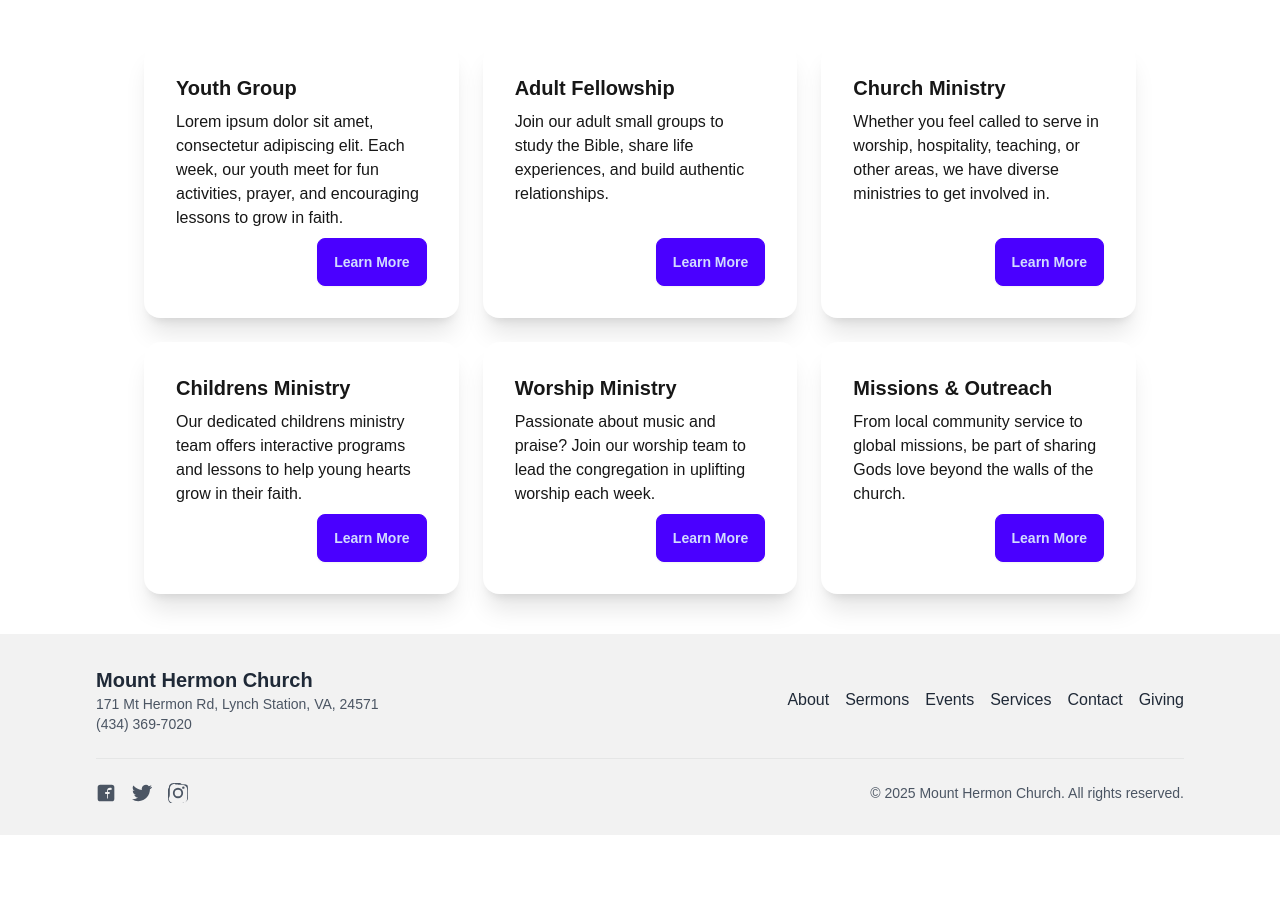
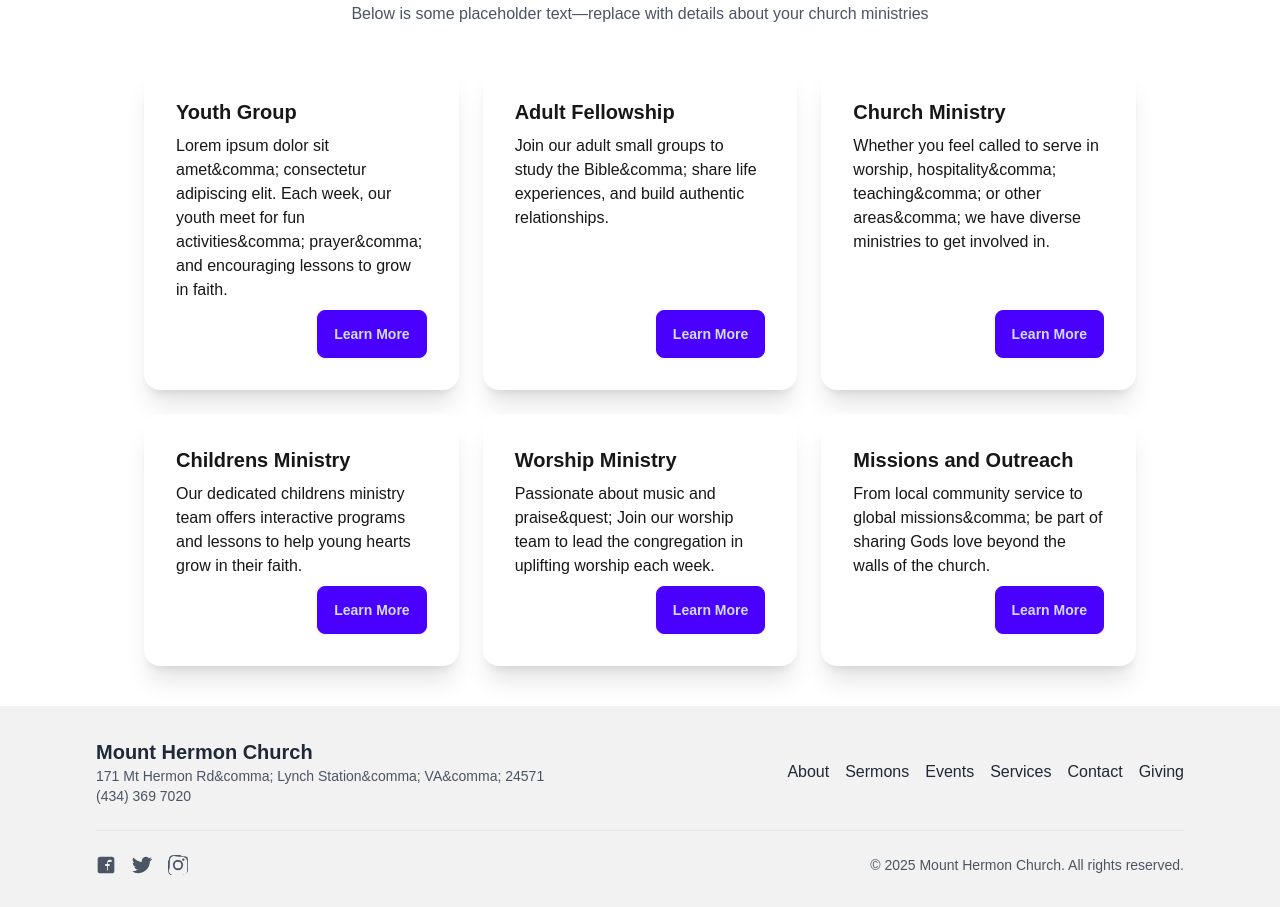
Before and after one commit to BiziLife/MtHermon, a Next.js app: page /Services in a window 1280 px wide. Shown: the part 567-1474 px from the top of the page. Before the commit the page ends 1402 px from the top, so only its background shows below. Built offline with nearby package versions, Linux system fonts and the light colour scheme.

Commit message:
fixed bugs that resulted in no build

```diff
--- a/app/Contact/page.tsx
+++ b/app/Contact/page.tsx
@@ -18,7 +18,7 @@ export default function ContactPage() {
             <div className="max-w-xl">
                 <h1 className="mb-5 text-5xl font-bold">Get in Touch</h1>
                 <p className="mb-5">
-                We love to hear from you! Reach out with questions, prayer requests,
+                We love to hear from you! Reach out with questions&comma;  prayer requests&comma;
                 or learn more about upcoming events at Mount Hermon Church.
                 </p>
             </div>
@@ -30,7 +30,7 @@ export default function ContactPage() {
             <div className="text-center mb-8">
             <h2 className="text-3xl font-semibold">Contact Us</h2>
             <p className="text-gray-600 mt-2">
-                Fill out the form below, and we will respond as soon as possible.
+                Fill out the form below&comma;  and we will respond as soon as possible.
             </p>
             </div>
 
--- a/app/Events/page.tsx
+++ b/app/Events/page.tsx
@@ -40,8 +40,8 @@ export default function EventsPage() {
           <div className="max-w-2xl mx-auto">
             <h1 className="mb-5 text-5xl font-bold">Upcoming Events</h1>
             <p className="mb-5 text-lg">
-              Stay connected and get involved in our upcoming gatherings,
-              workshops, and outreach opportunities.
+              Stay connected and get involved in our upcoming gatherings&comma;
+              workshops&comma;  and outreach opportunities.
             </p>
           </div>
         </div>
@@ -72,10 +72,10 @@ export default function EventsPage() {
                 <div className="card-body">
                   <h3 className="card-title text-xl font-bold">{event.title}</h3>
                   <p className="text-gray-600">
-                    <span className="font-semibold">Date:</span> {event.date}
+                    <span className="font-semibold">Date</span> {event.date}
                   </p>
                   <p className="text-gray-600">
-                    <span className="font-semibold">Location:</span> {event.location}
+                    <span className="font-semibold">Location</span> {event.location}
                   </p>
                   <p className="mt-2 text-gray-700">{event.description}</p>
                   <div className="card-actions justify-end mt-4">
--- a/app/Giving/page.tsx
+++ b/app/Giving/page.tsx
@@ -50,7 +50,7 @@ export default function GivingPage() {
               <div className="card-body">
                 <h3 className="card-title text-xl font-semibold">Online Giving</h3>
                 <p className="text-gray-700">
-                  Give securely through our online portal. It is fast, easy, and
+                  Give securely through our online portal. It is fast&comma;  easy&comma;  and
                   accessible from anywhere.
                 </p>
                 <div className="card-actions justify-end">
@@ -72,7 +72,7 @@ export default function GivingPage() {
                 <h3 className="card-title text-xl font-semibold">Text to Give</h3>
                 <p className="text-gray-700">
                   Simply text the amount you would like to give to our dedicated number.
-                  After a quick setup, it is as easy as sending a text.
+                  After a quick setup&comma;  it is as easy as sending a text.
                 </p>
                 <div className="card-actions justify-end">
                   <button
@@ -89,9 +89,9 @@ export default function GivingPage() {
             {/* Card #3: Checks & In-Person */}
             <div className="card bg-base-100 shadow-xl">
               <div className="card-body">
-                <h3 className="card-title text-xl font-semibold">Checks and In-Person</h3>
+                <h3 className="card-title text-xl font-semibold">Checks and In Person</h3>
                 <p className="text-gray-700">
-                  Prefer to give by check or in-person? You can drop off your
+                  Prefer to give by check or in-person&quest; You can drop off your
                   offering during service or mail it to our church office.
                 </p>
                 <div className="card-actions justify-end">
@@ -114,12 +114,12 @@ export default function GivingPage() {
             <h2 className="text-2xl font-semibold mb-4">Why We Give</h2>
             <p className="text-gray-700 leading-relaxed">
               Giving is part of our worship to God. It is an expression of our
-              gratitude and trust, and a way to invest in the work that God is
+              gratitude and trust&comma;  and a way to invest in the work that God is
               doing in our community and around the world.
             </p>
             <p className="text-gray-700 mt-4 leading-relaxed">
-              Your faithful giving supports church ministries, outreach efforts,
-              missions, and day-to-day operations, helping us bring the light
+              Your faithful giving supports church ministries&comma;  outreach efforts&comma;
+              missions&comma;  and day to day operations&comma;  helping us bring the light
               of the gospel to those in need.
             </p>
           </div>
--- a/app/Services/page.tsx
+++ b/app/Services/page.tsx
@@ -15,7 +15,7 @@ export default function ServicesPage() {
             <div className="max-w-xl">
                 <h1 className="mb-5 text-5xl font-bold">Our Ministries & Services</h1>
                 <p className="mb-5">
-                Whether you are a student, a parent, or simply seeking fellowship,
+                Whether you are a student a parent&comma; or simply seeking fellowship&comma;
                 Mount Hermon Church offers groups and ministries for every stage of life.
                 </p>
                 <button className="btn btn-primary">Join Us</button>
@@ -27,9 +27,7 @@ export default function ServicesPage() {
         <section className="max-w-5xl mx-auto px-4">
             <div className="text-center mb-10">
             <h2 className="text-3xl font-semibold">Explore Our Ministries</h2>
-            <p className="text-gray-600 mt-2">
-                Below is some placeholder text—replace with details about your church ministries!
-            </p>
+            <p className="text-gray-600 mt-2">Below is some placeholder text—replace with details about your church ministries</p>
             </div>
 
             <div className="grid gap-6 sm:grid-cols-2 lg:grid-cols-3">
@@ -38,8 +36,8 @@ export default function ServicesPage() {
                 <div className="card-body">
                 <h3 className="card-title text-xl font-bold">Youth Group</h3>
                 <p>
-                    Lorem ipsum dolor sit amet, consectetur adipiscing elit.
-                    Each week, our youth meet for fun activities, prayer,
+                    Lorem ipsum dolor sit amet&comma; consectetur adipiscing elit.
+                    Each week, our youth meet for fun activities&comma; prayer&comma;
                     and encouraging lessons to grow in faith.
                 </p>
                 <div className="card-actions justify-end">
@@ -53,7 +51,7 @@ export default function ServicesPage() {
                 <div className="card-body">
                 <h3 className="card-title text-xl font-bold">Adult Fellowship</h3>
                 <p>
-                    Join our adult small groups to study the Bible,
+                    Join our adult small groups to study the Bible&comma;
                     share life experiences, and build authentic relationships.
                 </p>
                 <div className="card-actions justify-end">
@@ -67,8 +65,8 @@ export default function ServicesPage() {
                 <div className="card-body">
                 <h3 className="card-title text-xl font-bold">Church Ministry</h3>
                 <p>
-                    Whether you feel called to serve in worship, hospitality,
-                    teaching, or other areas, we have diverse ministries to get involved in.
+                    Whether you feel called to serve in worship, hospitality&comma;
+                    teaching&comma; or other areas&comma; we have diverse ministries to get involved in.
                 </p>
                 <div className="card-actions justify-end">
                     <button className="btn btn-primary">Learn More</button>
@@ -95,7 +93,7 @@ export default function ServicesPage() {
                 <div className="card-body">
                 <h3 className="card-title text-xl font-bold">Worship Ministry</h3>
                 <p>
-                    Passionate about music and praise? Join our worship team to lead the congregation
+                    Passionate about music and praise&quest; Join our worship team to lead the congregation
                     in uplifting worship each week.
                 </p>
                 <div className="card-actions justify-end">
@@ -107,9 +105,9 @@ export default function ServicesPage() {
             {/* Missions or Outreach (Optional) */}
             <div className="card bg-base-100 shadow-xl">
                 <div className="card-body">
-                <h3 className="card-title text-xl font-bold">Missions & Outreach</h3>
+                <h3 className="card-title text-xl font-bold">Missions and Outreach</h3>
                 <p>
-                    From local community service to global missions,
+                    From local community service to global missions&comma;
                     be part of sharing Gods love beyond the walls of the church.
                 </p>
                 <div className="card-actions justify-end">
--- a/app/components/Footer.tsx
+++ b/app/components/Footer.tsx
@@ -12,10 +12,10 @@ export default function Footer() {
           <div className="mb-6 md:mb-0">
             <h2 className="text-xl font-bold">Mount Hermon Church</h2>
             <p className="text-sm text-gray-600">
-              171 Mt Hermon Rd, Lynch Station, VA, 24571
+              171 Mt Hermon Rd&comma;  Lynch Station&comma;  VA&comma;  24571
             </p>
             <p className="text-sm text-gray-600">
-              (434) 369-7020
+              (434) 369 7020
             </p>
           </div>
 
--- a/app/page.tsx
+++ b/app/page.tsx
@@ -36,9 +36,7 @@ export default function HomePage() {
         <section className="max-w-6xl mx-auto px-4 py-12">
           <div className="text-center mb-10">
             <h2 className="text-3xl font-semibold">Get Involved</h2>
-            <p className="text-gray-600 mt-2">
-              There is a place for everyone at Mount Hermon check out ways to connect and grow.
-            </p>
+            <p className="text-gray-600 mt-2">There is a place for everyone at Mount Hermon check out ways to connect and grow.</p>
           </div>
 
           <div className="grid gap-8 sm:grid-cols-2 lg:grid-cols-3">
@@ -108,12 +106,12 @@ export default function HomePage() {
                 <p>
                  At Mount Hermon worship is at the heart of who we
                  are and what we do. We believe that worship is not
-                 just a weekly routine, but a transformative encounter
+                 just a weekly routine&comma; but a transformative encounter
                  with the presence of God.
                 </p>
                 <p>
                  Whether through heartfelt singing
-                 reflective prayer or moments of quiet reverence, our aim is
+                 reflective prayer or moments of quiet reverence&comma; our aim is
                  to honor and exalt Christ above all else. Our worship gatherings are
                  designed to bring people closer to God fostering an atmosphere where faith is
                  renewed and hearts are encouraged.
```
